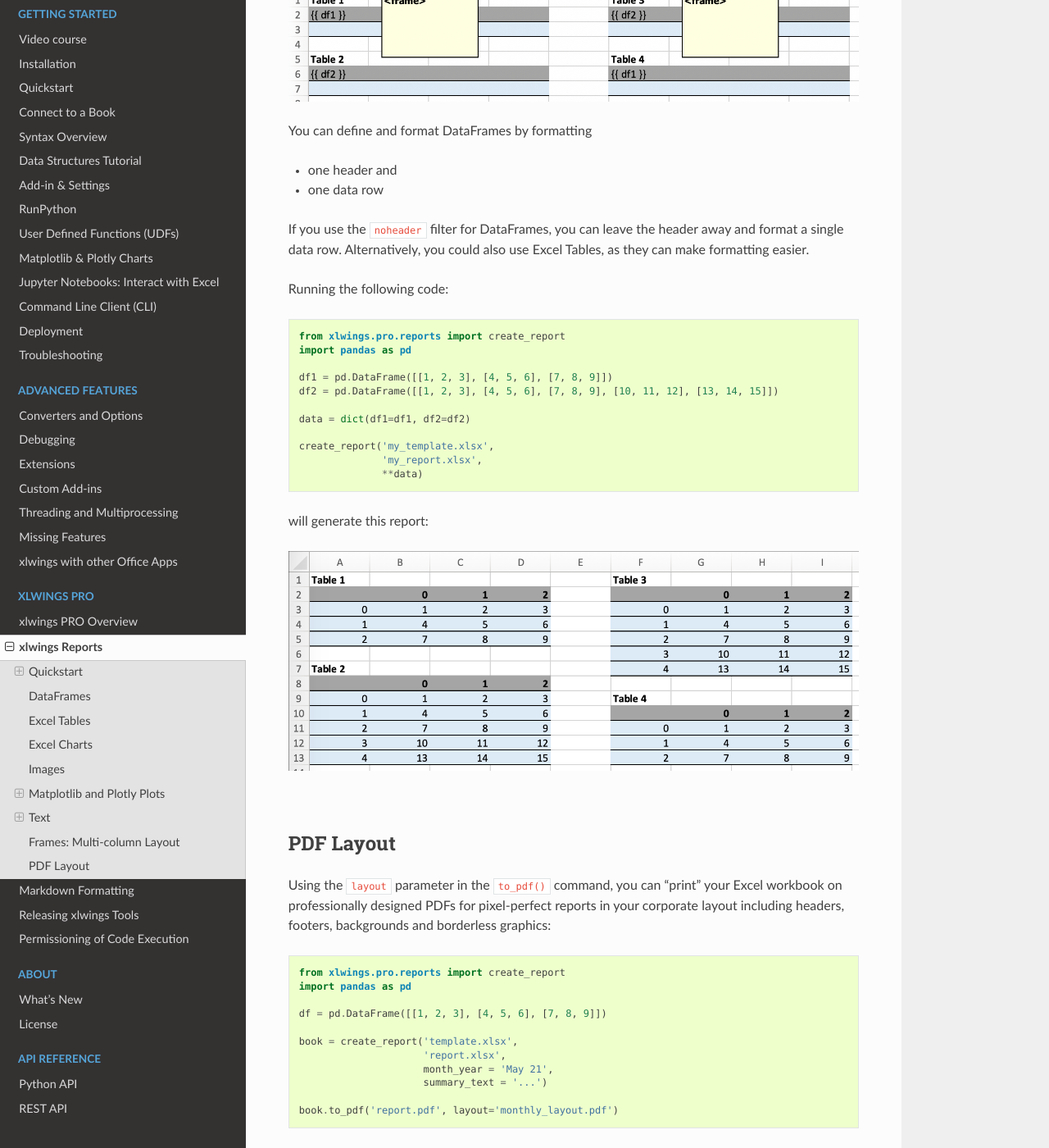
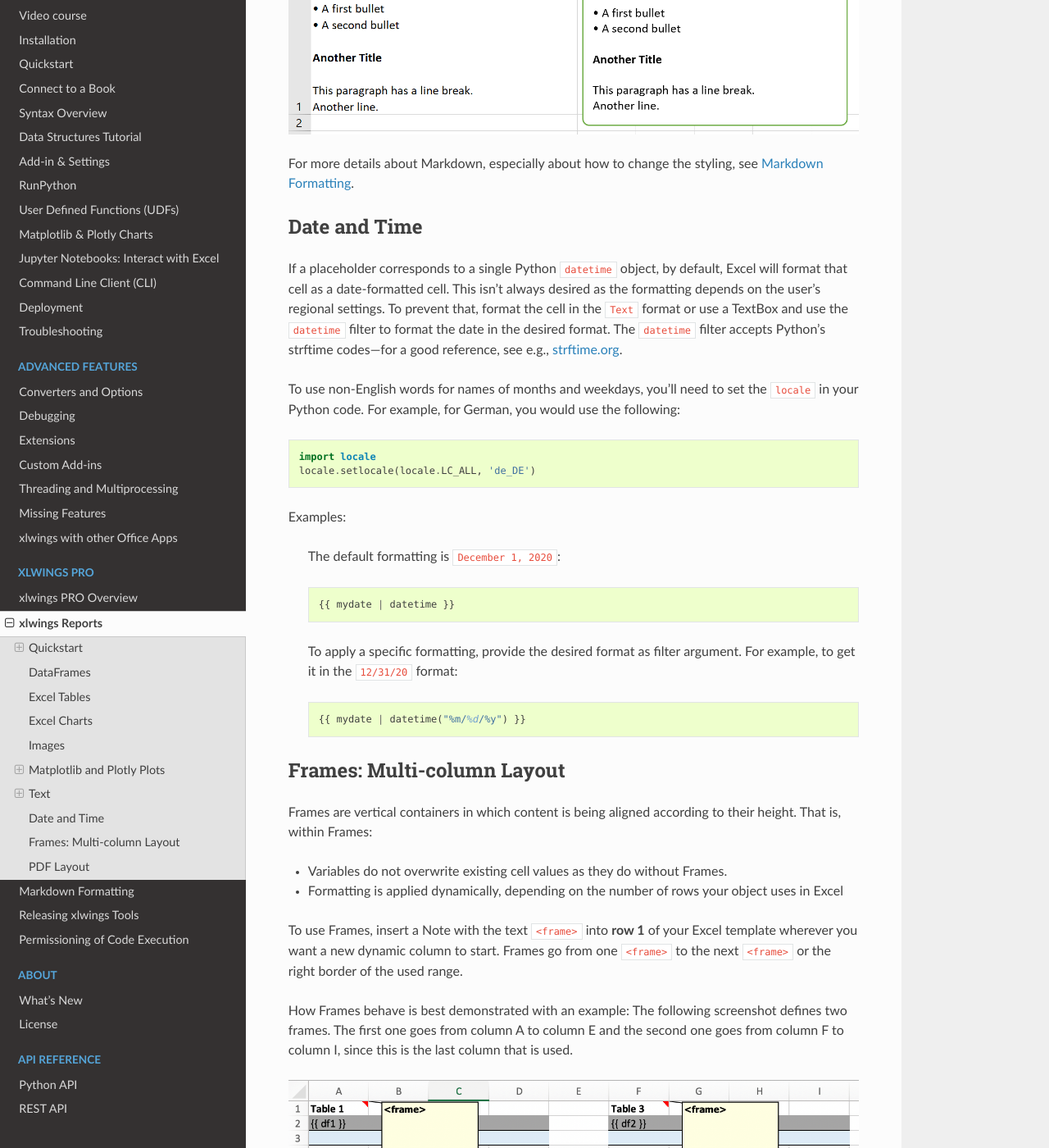
Before and after one commit to xlwings/xlwings, a Sphinx documentation site: the page built from docs/reports.rst, in a window 1280 px wide and 1400 px high, scrolled down 16696 px. Shown: the whole window at 82% size. Built offline with Sphinx 7.4.7 and the Read the Docs theme 2.0.0, drawn with Linux system fonts in a browser that asks for light colours; some of the changed text lies outside the part shown.

Commit message:
docs and changed default datetime filter format

```diff
--- a/docs/reports.rst
+++ b/docs/reports.rst
@@ -133,6 +133,16 @@
 
   .. note::
     Merged cells: you'll also have to introduce empty columns if you are using merged cells in your Excel template.
+
+* **multiply**, **divide**, **sum**, **subtract**: Apply an arithmetic operation on a column
+
+  Syntax::
+
+  {{ df | operation(col_ix, value) }}
+
+  Example::
+
+  {{ df | multiply(0, 100) }}
 
 * **maxrows**: Maximum number of rows (currently, only ``sum`` is supported as aggregation function)
 
@@ -335,6 +345,21 @@
 
   {{ logo | scale(1.2) }}
 
+* **top**: Top margin. Has the effect of moving the image down (positive pixel number) or up (negative pixel number), relative to the top border of the cell. This is very handy to fine-tune the position of graphics object.
+
+  See also: ``left``
+
+  Example::
+
+  {{ logo | top(5) }}
+
+* **left**: Left margin. Has the effect of moving the image right (positive pixel number) or left (negative pixel number), relative to the left border of the cell. This is very handy to fine-tune the position of graphics object.
+
+  See also: ``top``
+
+  Example::
+
+  {{ logo | left(5) }}
 
 Matplotlib and Plotly Plots
 ---------------------------
@@ -447,6 +472,27 @@
 For more details about Markdown, especially about how to change the styling, see :ref:`markdown`.
 
 
+Date and Time
+-------------
+
+If a placeholder corresponds to a single Python ``datetime`` object, by default, Excel will format that cell as a date-formatted cell. This isn't always desired as the formatting depends on the user's regional settings. To prevent that, format the cell in the ``Text`` format or use a TextBox and use the ``datetime`` filter to format the date in the desired format. The ``datetime`` filter accepts Python's strftime codes---for a good reference, see e.g., `strftime.org <https://strftime.org/>`_.
+
+To use non-English words for names of months and weekdays, you'll need to set the ``locale`` in your Python code. For example, for German, you would use the following::
+
+    import locale
+    locale.setlocale(locale.LC_ALL, 'de_DE')
+
+Examples:
+
+  The default formatting is ``December 1, 2020``::
+
+  {{ mydate | datetime }}
+
+  To apply a specific formatting, provide the desired format as filter argument. For example, to get it in the ``12/31/20`` format::
+
+  {{ mydate | datetime("%m/%d/%y") }}
+
+
 .. _frames:
 
 Frames: Multi-column Layout
```
Also changed, not shown: 1 other file.
